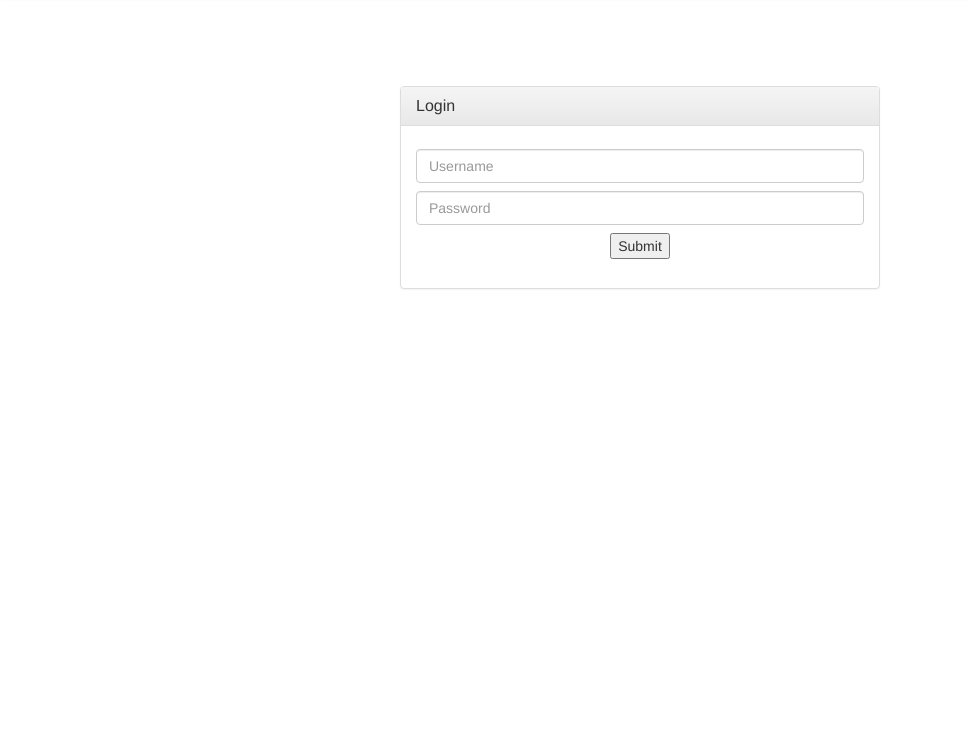
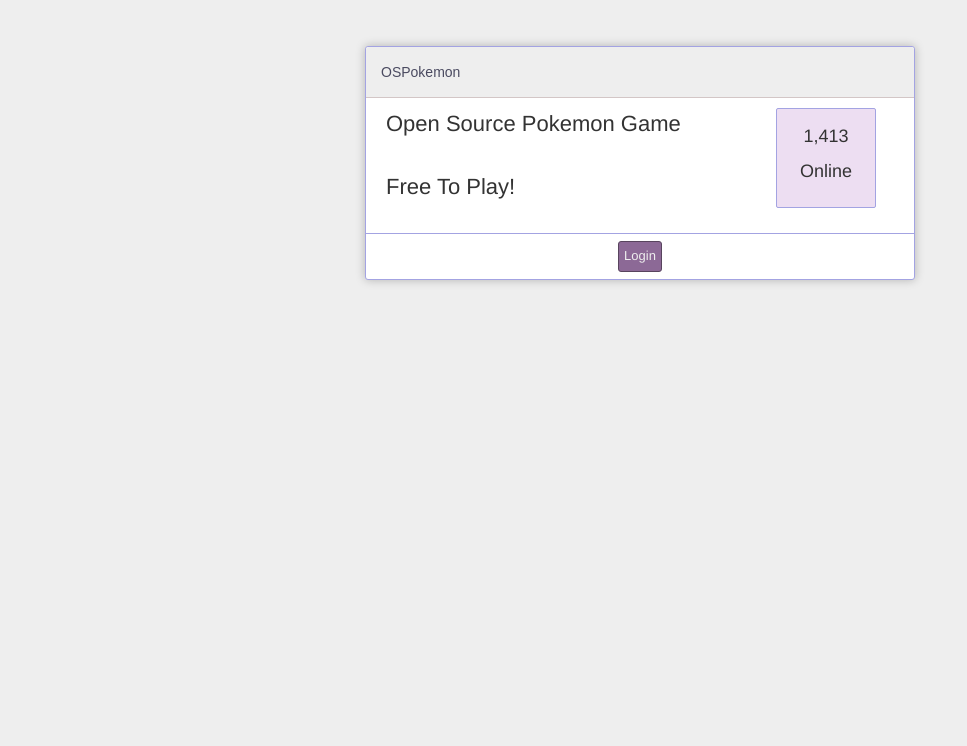
Before and after one commit to OSPokemon/www, a plain HTML site: page public/index.html in a window 1280 px wide. Shown: the part 54-800 px from the top of the page, without its empty margins (0-967 px from the left). Drawn offline with Linux system fonts and the light colour scheme.

Commit message:
UI Changes!

```diff
--- a/public/index.html
+++ b/public/index.html
@@ -9,35 +9,141 @@
     <!-- custom -->
     <script src="index.js"></script>
     <link rel="stylesheet" href="index.css"></script>
+    <script src="/js/jquery-2.1.4.min.js"></script>
+    <style type="text/css">
+      body {
+        margin: 0px;
+        background: #eee;
+      }
+      div#trainerCard {
+        margin: 0px auto;
+        width: 550px;
+        margin-top: 100px;
+        border: 1px solid #a3a3e2;
+        background: #fff;
+        border-radius: 3px;
+        box-shadow: 0px 0px 10px rgba(0, 0, 0, .25);
+      }
+      div.header {
+        display: block;
+        padding: 15px;
+        font-family: arial;
+        border-bottom: 1px solid #d3c6c6;
+        border-top-left-radius: 3px;
+        border-top-right-radius: 3px;
+        color: #4a4a60;
+        background: #eee;
+      }
+      div.header button {
+          float: right;
+          padding: 5px;
+          margin: -5px 0px;
+          background: #8c6996;
+          border: 1px solid #58445e;
+          color: #eee;
+          font-size: 12px;
+          border-radius: 3px;
+          cursor: pointer;
+      }
+      div.header button:hover {
+          background: #58445e;
+      }
+      div#trainerHeader {
+        padding: 10px;
+        width: 530px;
+        min-height: 85px;
+      }
+      div.left{
+        float: left;
+        padding-left: 10px;
+        width: 400px;
+      }
+      div.left span {
+        font-size: 22px;
+      }
+      div.right {
+        float: left;
+      }
+      div.right span {
+        display: block;
+        font-size: 13px;
+        font-family: arial;
+        margin-top: -5px;
+      }
+      div.right span#username {
+        font-size: 18px;
+      }
+      div.right #onlineStatus {
+        width: 100px;
+        height: 100px;
+        background: #eddef2;
+        float: left;
+        border: 1px solid #a3a3e2;
+        padding: 10px;
+        line-height: 35px;
+        font-size: 18px;
+        text-align: center;
+        border-radius: 2px;
+      }
+      div#partyList {
+        padding: 15px;
+        min-height: 50px;
+      }
+      div.partyItem {
+        width: 50px;
+        height: 50px;
+        background: #eddef2;
+        float: left;
+        border: 1px solid #a3a3e2;
+        margin: 0px 5px;
+        padding: 5px;
+        font-size: 13px;
+        border-radius: 2px;
+      }
+      div#windowOptions {
+        border-top: 1px solid #a3a3e2;
+        padding: 10px;
+        margin-top: 50px;
+        text-align: center;
+
+      }
+      div#windowOptions button {
+        padding: 5px;
+        margin:-3px 0px;
+        background: #8c6996;
+        border: 1px solid #58445e;
+        color: #eee;
+        font-size: 13px;
+        border-radius: 3px;
+        cursor: pointer;
+      }
+      div#windowOptions button:hover {
+        background: #58445e;
+      }
+    </style>
   </head>
   <body>
-    <nav class="navbar navbar-default navbar-fixed-top">
-      <div class="navbar-header">
-        <a class="navbar-brand" href="#">OSPokemon</a>
-      </div>
-      <div class="">
-        <ul class="nav navbar-nav">
-          <li class="active"><a href="#">Login</a></li>
-        </ul>
-      </div>
-    </nav>
-    <div id="entrybox">
-      <div class="panel panel-default">
-        <div class="panel-heading">
-          <h1 class="panel-title">Login</h1>
+    <div id="main">
+      <div id="trainerCard">
+        <div class="header">
+          OSPokemon
         </div>
-        <div class="panel-body">
-          <div id="invalidLogin" class="alert alert-danger">
-            <span>Invalid login</span>
+        <div id="trainerHeader">
+          <div class="left">
+             <span id="username" name="username">
+              Open Source Pokemon Game <br> <br>  Free To Play!
+            </span>
           </div>
-          <form action="/login" method="POST">
-            <input type="text" name="username" class="form-control" placeholder="Username">
-            <input type="password" name="password" class="form-control" placeholder="Password">
-            <div style="text-align:center;">
-              <input type="submit" value="Submit">
+          <div class="right">
+            <div id="onlineStatus">
+             1,413 Online
             </div>
-          </form>
+          </div>
         </div>
+
+        <div id="windowOptions">
+          <button onclick="window.location.pathname='./signup/'"> Login </button>
+       </div>
       </div>
     </div>
   </body>
```
Also changed, not shown: public/dashboard/index.html (+40 -9 lines), public/signup/index.html (+10 -9 lines).
